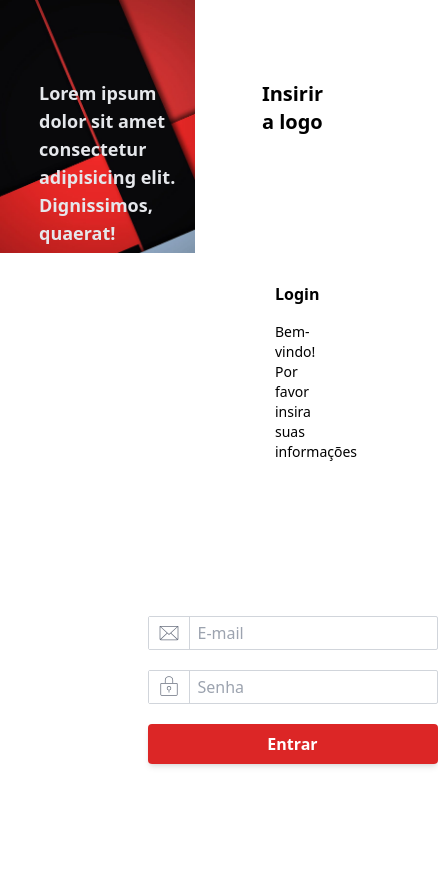
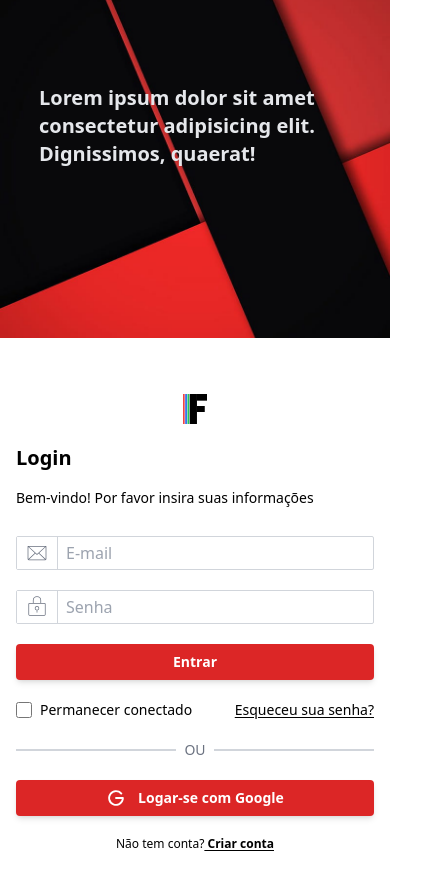
Before and after one commit to lucassb15/economEasy-web, a React (Vite) app: page /login in a window 390 px wide. Shown: the whole page, 438 px wide, since content can reach past the window. Before the commit the page ends 844 px from the top, so only its background shows below. Built offline with nearby package versions, Linux system fonts and the light colour scheme.

Commit message:
🔥 Correção na responsividade

```diff
--- a/src/components/Hero.tsx
+++ b/src/components/Hero.tsx
@@ -3,20 +3,20 @@ import { Form } from './form/Form';
 
 export function Hero() {
   return (
-    <div className="w-full h-screen flex items-start">
-      <div className="relative md:w-1/2 md:h-full h-[30%] w-full flex flex-col">
-        <div className="absolute top-[25%] md:left-[5%] md:right-[5%] left-[20%] flex flex-col">
-          <h1 className="md:text-2xl text-lg text-gray-200 font-extrabold my-4">
+    <div className="w-full h-screen flex flex-col md:flex-row items-start">
+      <div className="relative w-full md:w-1/2 h-[40%] md:h-full flex flex-col">
+        <div className="absolute top-[20%] md:top-[25%] left-[10%] md:left-[5%] right-[10%] md:right-[5%] flex flex-col">
+          <h1 className="text-xl md:text-2xl lg:text-3xl text-gray-200 font-extrabold my-4">
             Lorem ipsum dolor sit amet consectetur adipisicing elit.
             Dignissimos, quaerat!
           </h1>
         </div>
-        <img className="w-full h-full object-cover" src={HeroImage} alt="" />
+        <img className="w-full h-full object-cover" src={HeroImage} alt="Hero" />
       </div>
       <Form
-      FormTitle='Login'
-      FormSubtitle='Bem-vindo! Por favor insira suas informações'
-      SubmitText='Entrar'
+        FormTitle='Login'
+        FormSubtitle='Bem-vindo! Por favor insira suas informações'
+        SubmitText='Entrar'
       />
     </div>
   );
--- a/src/components/form/Form.tsx
+++ b/src/components/form/Form.tsx
@@ -1,8 +1,8 @@
 import { useState } from 'react';
 import axios from 'axios';
 import { Input } from './Input';
-import { Envelope, LockKey } from '@phosphor-icons/react';
-
+import { Envelope, LockKey, GoogleLogo } from '@phosphor-icons/react';
+import  Logo  from '../../assets/Logo.svg'
 interface FormProps {
   FormTitle: string;
   FormSubtitle: string;
@@ -31,15 +31,15 @@ export function Form({ FormTitle, FormSubtitle, SubmitText }: FormProps) {
   };
 
   return (
-    <div className="flex flex-col h-full p-20 justify-between items-center w-1/2">
-      <div className="text-xl font-semibold">
-        <h2>Insirir a logo</h2>
+    <div className="flex flex-col md:overflow-y-auto custom-scrollbar h-screen p-4 sm:p-10 md:p-20 lg:p-20 gap-y-5 items-center justify-center w-full md:w-1/2">
+    <div className="text-xl font-semibold pt-10">
+    <img className="w-full h-[30px] object-cover" src={Logo} alt="Hero" />
       </div>
-      <div className="w-full flex flex-col">
-        <h3 className="text-2x1 font-semibold mb-4">{FormTitle}</h3>
-        <p className="text-sm mb-2">{FormSubtitle}</p>
+      <div className="w-full flex flex-col max-w-[550px]">
+        <h3 className="text-xl md:text-2xl lg:text-3xl font-semibold mb-4">{FormTitle}</h3>
+        <p className="text-sm md:text-base lg:text-lg mb-2">{FormSubtitle}</p>
       </div>
-      <form className="flex flex-col gap-5" onSubmit={handleSubmit}>
+      <form className="w-full flex flex-col gap-5" onSubmit={handleSubmit}>
         <Input
           icon={<Envelope size={24} weight="thin" />}
           type="email"
@@ -56,11 +56,35 @@ export function Form({ FormTitle, FormSubtitle, SubmitText }: FormProps) {
         />
         <button
           type="submit"
-          className="bg-red-600 hover:bg-red-500 text-white font-bold py-2 px-4 rounded shadow-md transition duration-300 ease-in-out focus:outline-none focus:ring-2 focus:ring-red-600 focus:ring-opacity-50"
+          className="bg-red-600 hover:bg-red-500 text-white font-bold text-sm md:text-base py-2 md:py-3 px-4 rounded shadow-md transition duration-300 ease-in-out focus:outline-none focus:ring-2 focus:ring-red-600 focus:ring-opacity-50"
         >
           {SubmitText}
         </button>
       </form>
+      <div className="w-full flex items-center justify-between">
+        <div className="w-full flex items-center">
+          <input type="checkbox" className="w-4 h-4 mr-2" />
+          <p className="text-sm">Permanecer conectado</p>
+        </div>
+        <p className="text-sm font-medium whitespace-nowrap cursor-pointer underline underline-offset-2">
+          Esqueceu sua senha?
+        </p>
+      </div>
+      <div className="flex flex-row items-center gap-2 w-full">
+        <hr className="border border-gray-300 w-full"></hr>
+        <p className="text-sm font-medium text-gray-500">OU</p>
+        <hr className="border border-gray-300 w-full" />
+      </div>
+      <button className="bg-red-600 w-full hover:bg-red-500 flex-row flex items-center justify-center gap-3 text-white font-bold py-2 md:py-3 px-4 rounded shadow-md transition duration-300 ease-in-out focus:outline-none focus:ring-2 focus:ring-red-600 focus:ring-opacity-50">
+        <GoogleLogo size={20} weight='bold'/>
+        <h3 className="text-sm md:text-base">Logar-se com Google</h3>
+      </button>
+      <div className="w-full flex items-center justify-center">
+        <p className="text-xs md:text-sm font-normal text-black">
+          Não tem conta?
+          <span className="font-semibold underline underline-offset-2 pb-10"> Criar conta</span>
+        </p>
+      </div>
     </div>
   );
 }
--- a/src/css/style.css
+++ b/src/css/style.css
@@ -1,3 +1,45 @@
 @import 'tailwindcss/base';
 @import 'tailwindcss/components';
 @import 'tailwindcss/utilities';
+
+/* Estilo do track (parte fixa) da scrollbar */
+::webkit-scrollbar {
+  width: 12px; /* Largura da scrollbar */
+}
+
+/* Estilo do thumb (parte móvel) da scrollbar */
+::webkit-scrollbar-thumb {
+  background-color: #dc2626;
+  border-radius: 6px;
+  transition: background-color 0.3s;
+}
+
+/* Estilo do thumb da scrollbar quando o mouse está sobre ele */
+::webkit-scrollbar-thumb:hover {
+  background-color: #ef4444;
+}
+
+/* Estilo do track da scrollbar */
+::webkit-scrollbar-track {
+  background-color: transparent;
+  border-radius: 6px;
+}
+
+.custom-scrollbar::-webkit-scrollbar {
+  width: 5px;
+}
+
+.custom-scrollbar::-webkit-scrollbar-thumb {
+  background-color: #dc2626;
+  border-radius: 5px;
+  transition: background-color 0.3s;
+}
+
+.custom-scrollbar::-webkit-scrollbar-thumb:hover {
+  background-color: #ef4444;
+}
+
+.custom-scrollbar::-webkit-scrollbar-track {
+  background-color: transparent;
+  border-radius: 6px;
+}
```
Also changed, not shown: src/assets/Logo.svg (added).
